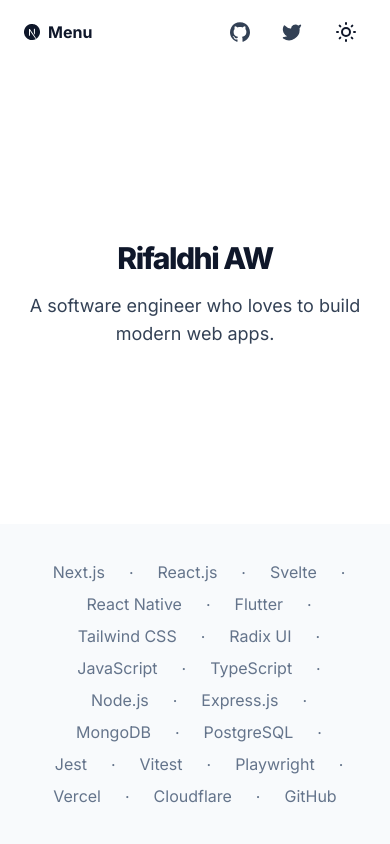
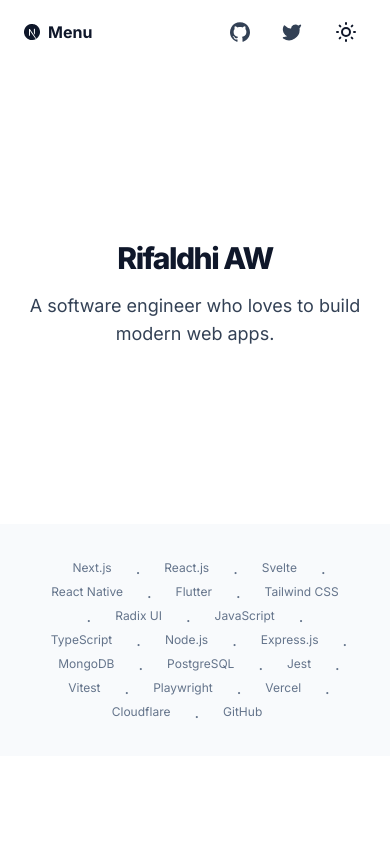
Before and after one commit to rifaldhiaw/personal-web, a Next.js app: page / in a window 390 px wide. Shown: the top 844 px of the page. Built offline with nearby package versions, Linux system fonts and the light colour scheme.

Commit message:
adjust mobile font size

```diff
--- a/pages/index.tsx
+++ b/pages/index.tsx
@@ -104,6 +104,7 @@
                 className={cn(
                   "cursor-default rounded-3xl px-4 py-1",
                   "transition-all",
+                  "text-xs md:text-base",
                   "hover:text-slate-900 dark:hover:text-slate-300",
                   "hover:shadow-lg dark:hover:shadow-slate-700",
                   "hover:bg-white dark:hover:bg-slate-900",
```
